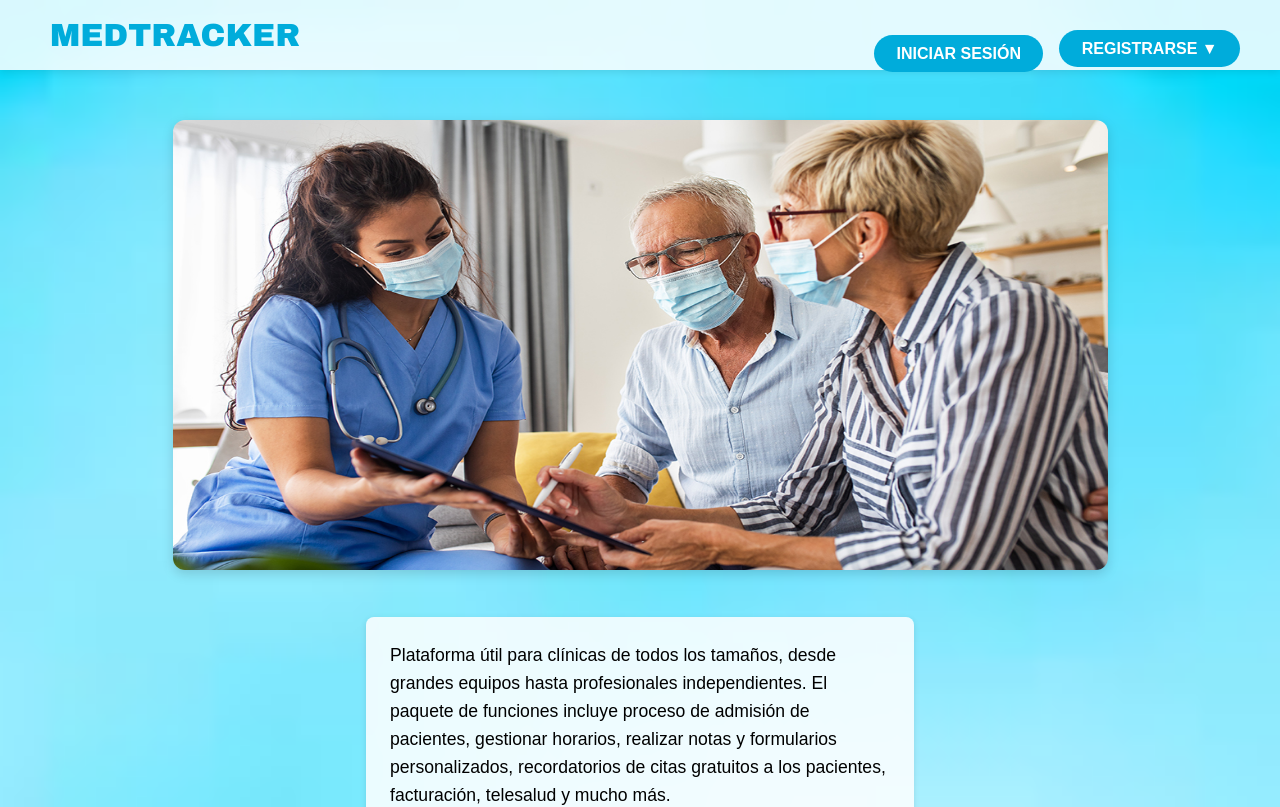
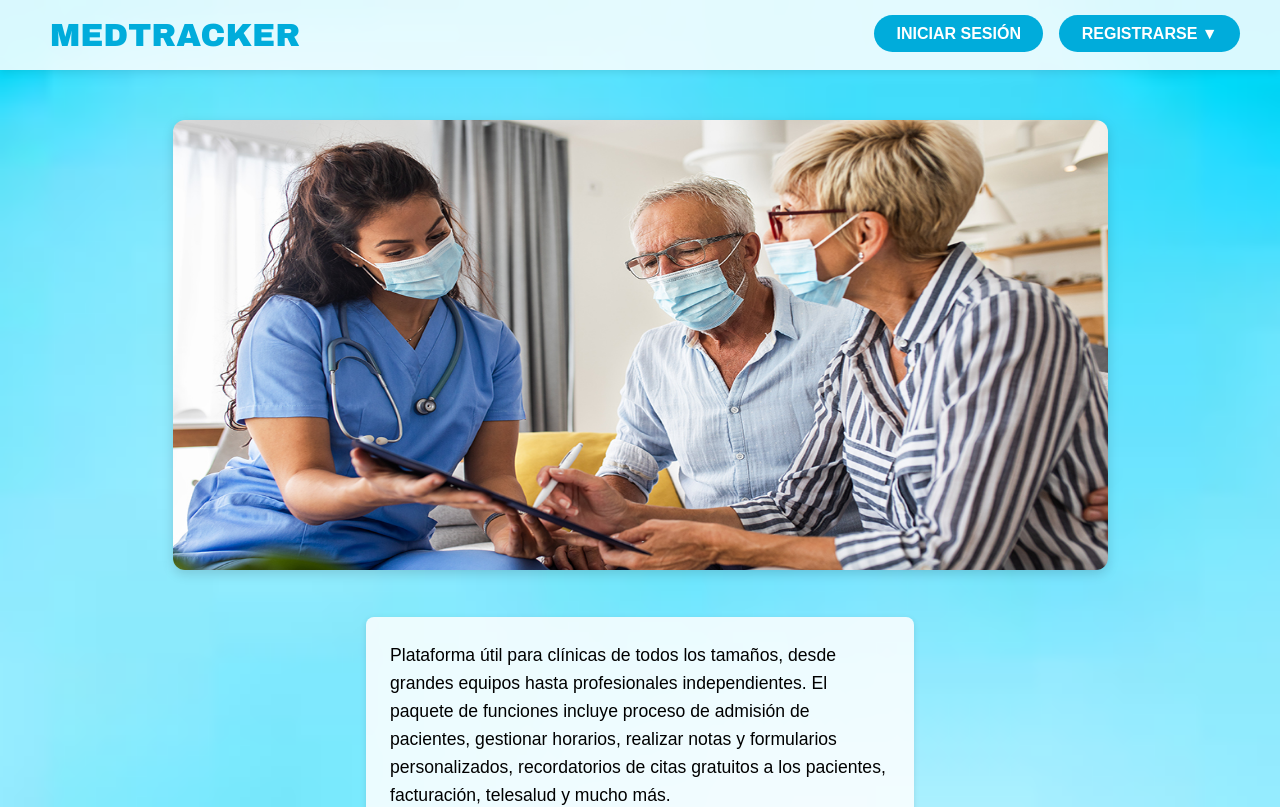
Before and after one commit to FacundoTucker/Trabajo-Final-MedTracker-React, a React (Vite) app in the folder MedTracker/: page / in a window 1280 px wide. Shown: the top 807 px of the page. Built offline with nearby package versions, Linux system fonts and the light colour scheme.

Commit message:
acomodo ubicacion de los botones en home

```diff
--- a/MedTracker/src/styles/home.css
+++ b/MedTracker/src/styles/home.css
@@ -36,7 +36,6 @@
 .dropdown{
   position:relative;
   display:inline-block;
-  margin-bottom: 10px;
 }
 .dropdown-menu{
   position:absolute;top:110%;left:0;width:140px;z-index:1000;
@@ -106,7 +105,7 @@
 
 .acciones-home {
   position: absolute;
-  top: 30px;
+  top: 15px;
   right: 40px;
   display: flex;
   align-items: center;
```
